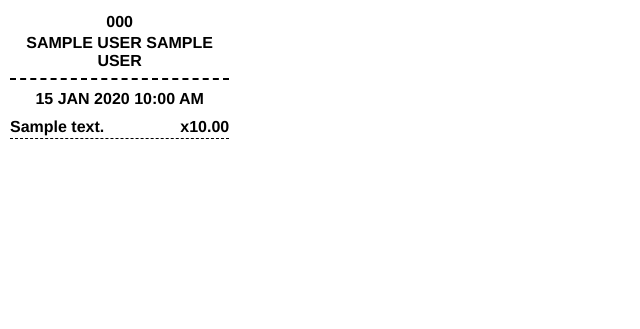
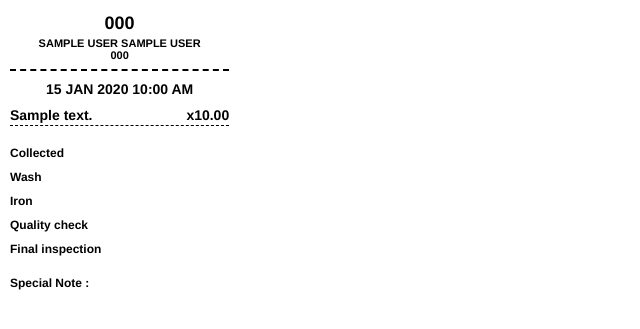
Before and after one commit to damith-sandunika/laundry-zone, a Laravel app: page /orders/1/chit in a window 1280 px wide. Shown: the top 329 px of the page, without its empty margins (0-640 px from the left). Run offline with Laravel 12, Linux system fonts and the light colour scheme; a user stored in the database is signed in; data comes from the database, SQL or seed files in the repository; tables that the repository leaves empty hold one stand-in row (values such as "Sample post").

Commit message:
Update branch-specific logos, chit layout, seeder and printed bill footer

```diff
--- a/resources/views/orders/chit.blade.php
+++ b/resources/views/orders/chit.blade.php
@@ -22,8 +22,15 @@
 
         .text-bold {
             font-weight: 900;
-            font-size: 16px;
+            font-size: 18px;
             margin: 3px 0;
+        }
+
+        .text-small {
+            font-weight: bold;
+            font-size: 11px;
+            margin: 3px 0;
+            text-align: center;
         }
 
         .text-center {
@@ -32,7 +39,7 @@
 
         .date {
             font-weight: 900;
-            font-size: 16px;
+            font-size: 14px;
             margin: 5px 0 10px 0;
             text-align: center;
             text-transform: uppercase;
@@ -40,16 +47,36 @@
 
         .items {
             margin-top: 10px;
+            margin-bottom: 15px;
         }
 
         .item-row {
             display: flex;
             justify-content: space-between;
             font-weight: 900;
-            font-size: 16px;
+            font-size: 14px;
             margin-bottom: 5px;
             border-bottom: 1px dashed #000;
             padding-bottom: 2px;
+        }
+
+        .process-list {
+            margin-top: 15px;
+            font-size: 12px;
+            font-weight: bold;
+            line-height: 2;
+        }
+
+        .special-note {
+            margin-top: 15px;
+            font-size: 12px;
+            font-weight: bold;
+        }
+
+        .note-line {
+            border-bottom: 1px dotted #000;
+            height: 18px;
+            margin-top: 5px;
         }
 
         @media print {
@@ -68,7 +95,12 @@
 <body>
     <div class="header">
         <div class="text-bold text-center">{{ $order->order_number }}</div>
-        <div class="text-bold text-center">{{ strtoupper(($order->customer->title ? $order->customer->title . ' ' : '') . ($order->customer->name ?? 'Walk-in')) }}</div>
+        <div class="text-small">
+            {{ strtoupper(($order->customer->title ? $order->customer->title . ' ' : '') . ($order->customer->name ?? 'Walk-in')) }}
+            @if($order->customer && $order->customer->phone)
+                <br>{{ $order->customer->phone }}
+            @endif
+        </div>
     </div>
 
     <div class="date">{{ $order->due_date ? $order->due_date->format('d M Y h:i A') : 'N/A' }}</div>
@@ -82,6 +114,18 @@
         @endforeach
     </div>
 
+    <div class="process-list">
+        <div>Collected</div>
+        <div>Wash</div>
+        <div>Iron</div>
+        <div>Quality check</div>
+        <div>Final inspection</div>
+    </div>
+
+    <div class="special-note">
+        <div>Special Note :</div>
+    </div>
+
     <script>
         window.onload = function () {
             window.print();
```
Also changed, not shown: database/seeders/RapidLaundromatSeeder.php (added, +57 -0 lines), resources/views/orders/print.blade.php (+119 -37 lines), resources/views/settings/index.blade.php (+11 -29 lines), public/logos/1787997336_hgkjhkhn.png (added).
